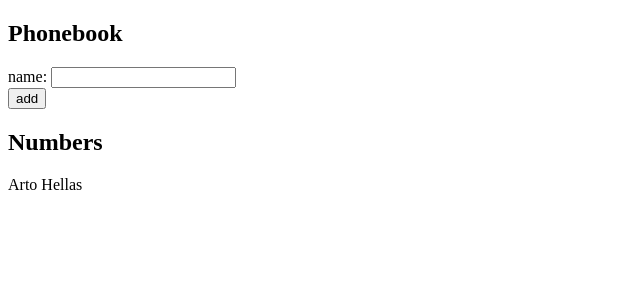
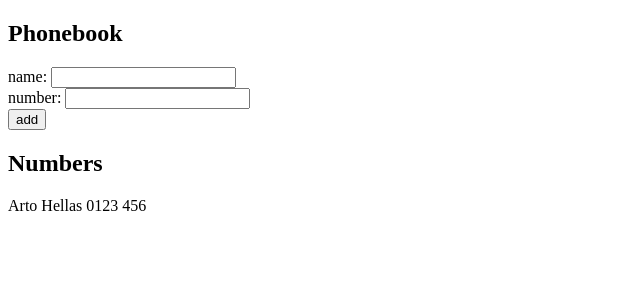
Before and after one commit to Tsoiffer/Fullstack-Open-2023-tsoiffer, a React (Create React App) app in the folder part2/phoneguide/: page / in a window 1280 px wide. Shown: the top 300 px of the page, without its empty margins (0-640 px from the left). Built offline with nearby package versions, Linux system fonts and the light colour scheme.

Commit message:
se carga ejercicio 2.8

```diff
--- a/part2/phoneguide/src/App.js
+++ b/part2/phoneguide/src/App.js
@@ -1,16 +1,24 @@
 import React, { useState } from "react";
 
 const App = () => {
-  const [persons, setPersons] = useState([{ name: "Arto Hellas" }]);
+  const [persons, setPersons] = useState([
+    { name: "Arto Hellas", number: "0123 456" },
+  ]);
   const [newName, setNewName] = useState("");
+  const [newNumber, setNewNumber] = useState("");
 
   const addPerson = (event) => {
     event.preventDefault();
     console.log("enviar form");
-    setPersons(persons.concat({ name: newName }));
+    setPersons(persons.concat({ name: newName, number: newNumber }));
+    setNewName("");
+    setNewNumber("");
   };
   const handleNameChange = (event) => {
     setNewName(event.target.value);
+  };
+  const handleNumberChange = (event) => {
+    setNewNumber(event.target.value);
   };
 
   return (
@@ -21,12 +29,17 @@
           name: <input value={newName} onChange={handleNameChange} />
         </div>
         <div>
+          number: <input value={newNumber} onChange={handleNumberChange} />
+        </div>
+        <div>
           <button type="submit">add</button>
         </div>
       </form>
       <h2>Numbers</h2>
       {persons.map((person) => (
-        <p key={person.name}>{person.name}</p>
+        <p key={person.name}>
+          {person.name} {person.number}
+        </p>
       ))}
     </div>
   );
```
